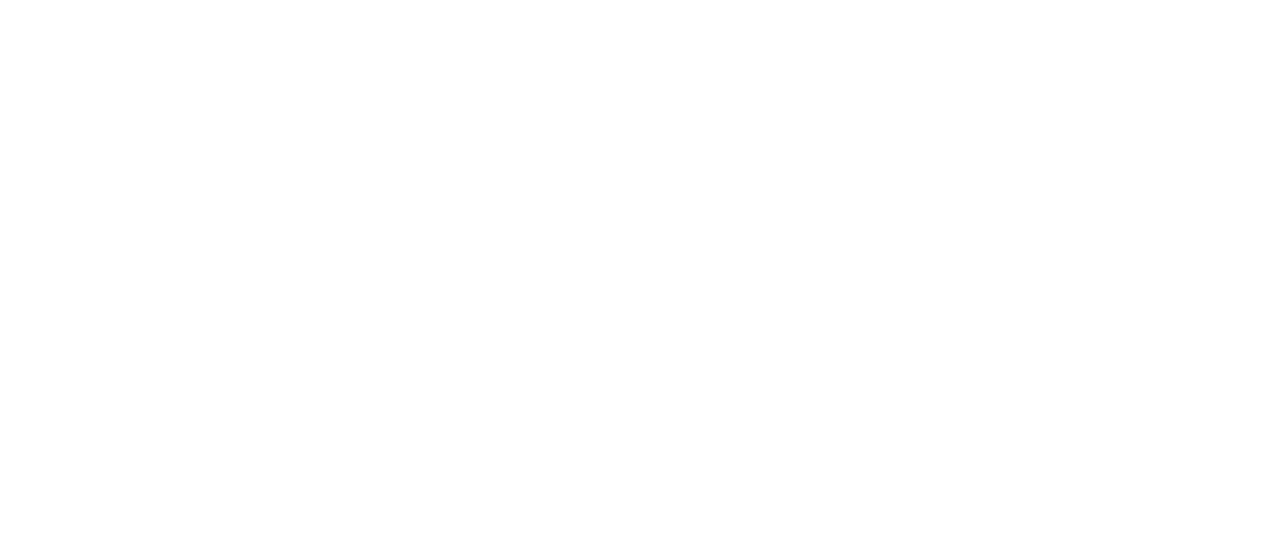
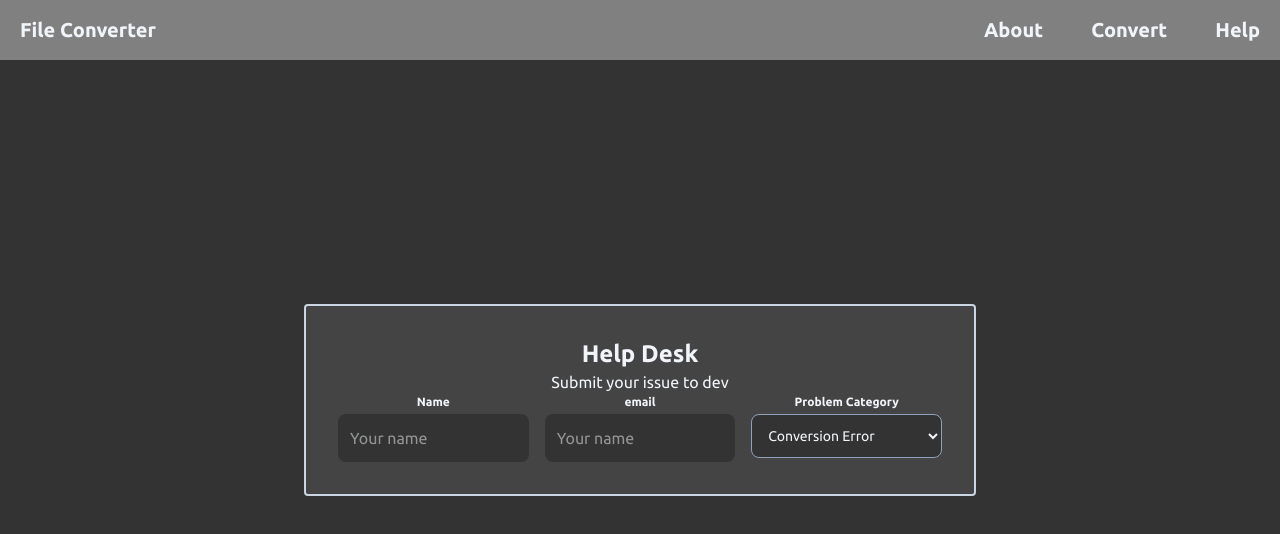
Before and after one commit to Carmeloanthony1/File-Converter, a React (Vite) app in the folder client/: page /help in a window 1280 px wide. Before the commit this address had no page. Shown: the top 534 px of the page. Built offline with nearby package versions, Linux system fonts and the light colour scheme.

Commit message:
add: menambahkan help desk, bagian name email dan problem category

```diff
--- a/client/src/App.jsx
+++ b/client/src/App.jsx
@@ -7,7 +7,7 @@
 import Signup from './Signup';
 import Login from './Login';
 import About from './About';
-
+import Help from './Help';
 function Home() {
   const [selected_file, setSelected_file] = useState(null);
   const [realFORMAT, setRealFORMAT] = useState("");
@@ -228,6 +228,7 @@
       <Route path = "/signup" element= {<Signup/>}/>
       <Route path = "/login" element = {<Login/>}/>
       <Route path = "/about" element = {<About/>}/>
+      <Route path = "/help" element = {<Help/>}/>
     </Routes>
   );
 }
--- /dev/null
+++ b/client/src/Help.jsx
@@ -0,0 +1,63 @@
+import { Link } from "react-router-dom";
+import { useState } from "react";
+import { motion } from "framer-motion";
+
+export default function Help(){
+    const Dev_email = "meloproacc@gmail.com";
+
+    const [formdata, setFormdata] = useState({
+        name: "", user_email: "", category: "Technical error", message: "",
+    });
+
+    const [lastoken, setLasttoken] = useState(null);
+
+    return (
+    <div className="min-h-screen bg-[#333] text-slate-100 flex flex-col overflow-y-auto">
+      {/* Navbar */}
+      <nav className="w-full bg-[#808080] h-[60px] flex items-center p-5 justify-between fixed top-0 left-0 z-50">
+        <h1 className="text-xl font-bold">File Converter</h1>
+        <div className="flex items-center gap-12 font-bold">
+          <Link to="/about" className="text-xl font-bold">About</Link>
+          <Link to="/" className="text-xl font-bold">Convert</Link>
+          <Link to="/help" className="text-xl font-bold">Help</Link>
+        </div>
+      </nav>
+      <main className="w-full flex-1 flex justify-center items-center p-6">
+        <div className="w-full max-w-2xl bg-[#444] border-2 border-slate-300 rounded 2xl p-8 text-center">
+            <h2 className="text-2xl font-bold">Help Desk</h2>
+            <p>Submit your issue to dev</p>
+            <form className="flex flex-col gap-4">
+                <div className="flex flex-col sm:flex-row gap-4">
+                    <div className="flex-1">
+                        <label className="text-xs font-bold mb-1 block">Name</label>
+                        <input
+                            type="text" required placeholder="Your name" value={formdata.name}
+                            onChange={(e) =>  setFormdata({ ...formdata, name: e.target.value})}
+                            className="w-full bg-[#333] border-none border-slate-400 rounded-lg p-3 text-sm:outline-none border-none"/>
+                    </div>
+                    <div className="flex-1">
+                        <label className="text-xs font-bold mb-1 block">email</label>
+                        <input
+                            type="text" required placeholder="Your name" value={formdata.email}
+                            onChange={(e) =>  setFormdata({ ...formdata, user_email: e.target.value})}
+                            className="w-full bg-[#333] border-none border-slate-400 rounded-lg p-3 text-sm:outline-none border-none"/>
+                    </div>
+                    <div className="flex-1">
+                        <label className="text-xs font-bold mb-1 block">Problem Category</label>
+                        <select
+                            value = {formdata.category} onChange={(e) => setFormdata({ ...formdata, category: e.target.value})}
+                            className="w-full bg-[#333] border border-slate-400 rounded-lg p-3 text-sm focus: outline-none">
+                            <option value = "Conversion error">Conversion Error</option>
+                            <option value = "Slow speed">Slow speed</option>
+                            <option value = "Quality loss">Quality loss</option>
+                            <option value = "Bug/Suggestion">Bug/Suggestion</option>
+                        </select>
+                    </div>
+                </div>
+            </form>
+        </div>
+      </main>
+
+    </div>
+    );
+}
```
